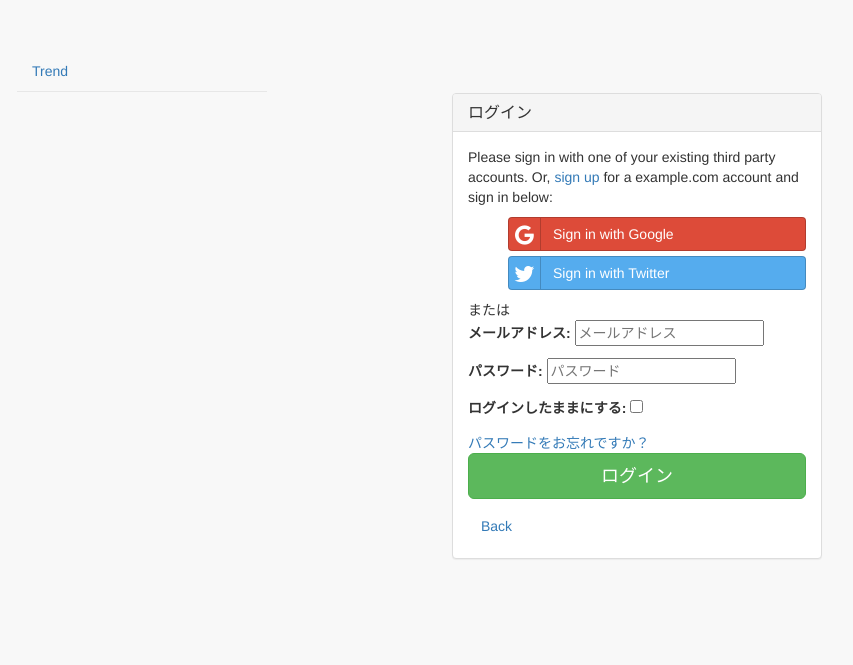
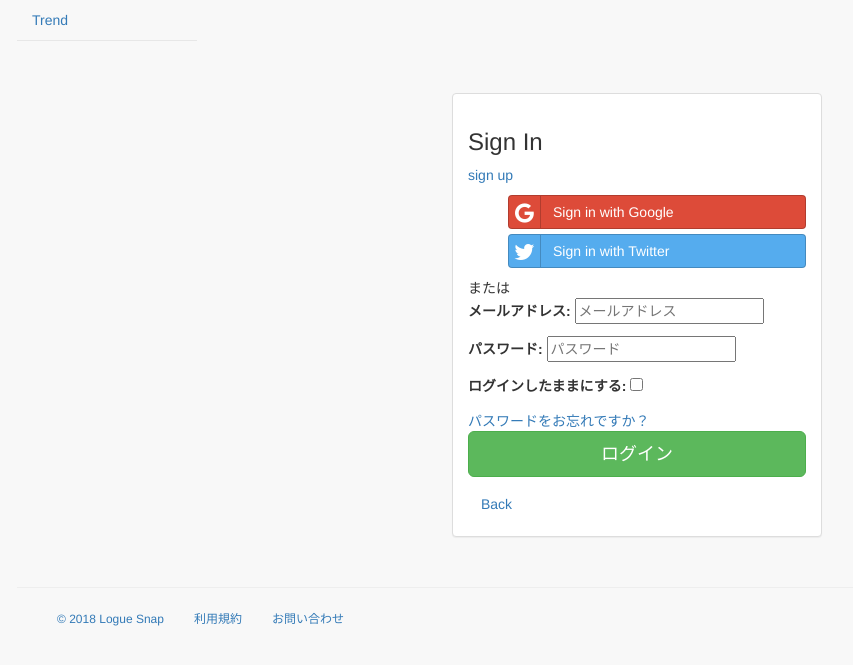
Before and after one commit to kita83/logueHub, a Django app: page /accounts/login/ in a window 1280 px wide. Shown: the part 50-715 px from the top of the page, without its empty margins (3-856 px from the left). Run offline with Django 3.2, Linux system fonts and the light colour scheme; some libraries are stand-ins or nearby versions.

Commit message:
style: add footer

```diff
--- a/static/bootstrap/dist/css/sb-admin-2.css
+++ b/static/bootstrap/dist/css/sb-admin-2.css
@@ -103,8 +103,7 @@ body {
   .sidebar {
     z-index: 1;
     position: absolute;
-    width: 250px;
-    margin-top: 51px;
+    width: 180px;
   }
   .navbar-top-links .dropdown-messages,
   .navbar-top-links .dropdown-tasks,
--- a/static/manager/css/structure.css
+++ b/static/manager/css/structure.css
@@ -18,11 +18,28 @@
     margin: auto;
 }
 
+.footer-container {
+    max-width: 1240px;
+    margin: auto;
+    margin-top: 30px;
+    padding: 20px 0;
+    border-top: 1px solid #eee;
+}
+
+.footer-container a {
+    font-size: 12px;
+    margin-right: 30px;
+}
+
 .navbar {
     max-width: 1240px;
     background-color: #444;
     margin: auto;
     border: none;
+}
+
+.navbar-default .sidebar {
+    width: 180px;
 }
 
 .nav>li>a:focus, .nav>li>a:hover {
@@ -53,24 +70,25 @@ ul {
 }
 
 .navbar-top-links {
-    color: #fff;
+    color: #eee;
 }
 
 .navbar-top-links a {
-    color: #fff;
+    color: #eee;
 }
 
 .page-h4-header {
     padding-bottom: 6px;
     margin: 50px 0 10px 0;
-    border-bottom: 1px solid #EEE;
+    border-bottom: 1px solid #eee;
 }
 
 #page-wrapper {
     position: inherit;
-    margin: 0 0 0 250px;
+    margin: 0 0 0 180px;
     padding: 0 20px;
-    border-left: 1px solid #e7e7e7;
+    border-left: 1px solid #eee;
+    border-right: 1px solid #eee;
 }
 
 .img-circle {
--- a/templates/account/login.html
+++ b/templates/account/login.html
@@ -13,16 +13,11 @@
         {% get_providers as socialaccount_providers %}
 
         {% if socialaccount_providers %}
-        <div class="panel-heading">
-            <h3 class="panel-title">{% trans "Sign In" %}</h3>
-        </div>
         <div class="panel-body">
-          <p>{% blocktrans with site.name as site_name %}Please sign in with one
-          of your existing third party accounts. Or, <a href="{{ signup_url }}">sign up</a>
-          for a {{ site_name }} account and sign in below:{% endblocktrans %}</p>
+          <h1 class="h3 mb-3 font-weight-normal">Sign In</h1>
+          <p><a href="{{ signup_url }}">sign up</a></p>
 
           <div class="socialaccount_ballot">
-
             <ul class="socialaccount_providers">
                 {% load socialaccount %}
 
@@ -57,7 +52,7 @@
           <a href="{{ signup_url }}">sign up</a> first.{% endblocktrans %}</p>
           {% endif %}
 
-          <form class="login" method="POST" action="{% url 'account_login' %}">
+          <form class="login form-signin" method="POST" action="{% url 'account_login' %}">
             {% csrf_token %}
             {{ form.as_p }}
             {% if redirect_field_value %}
--- a/templates/base.html
+++ b/templates/base.html
@@ -64,6 +64,19 @@
         {% block content %}
         {% endblock %}
       </div>
+      <div class="footer-container">
+        <ul class="footer-links navbar-nav">
+          <li class="footer-link">
+              <a class="footer_copyright" href="#">© 2018 Logue Snap</a>
+          </li>
+          <li class="footer-link">
+              <a href="#">利用規約</a>
+          </li>
+          <li class="footer-link">
+              <a href="#">お問い合わせ</a>
+          </li>
+        </ul>
+      </div>
     </div>
 </body>
 </html>
```
